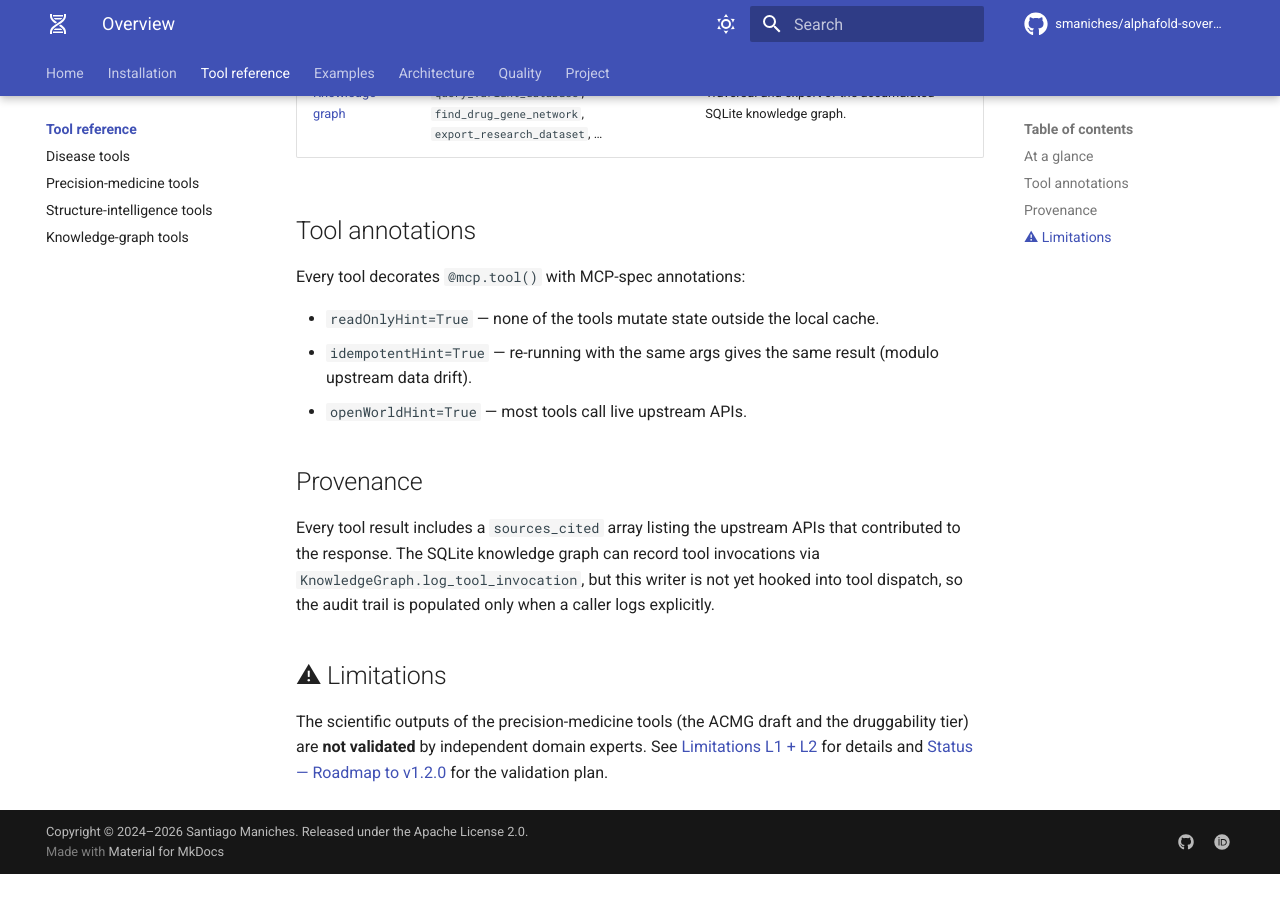
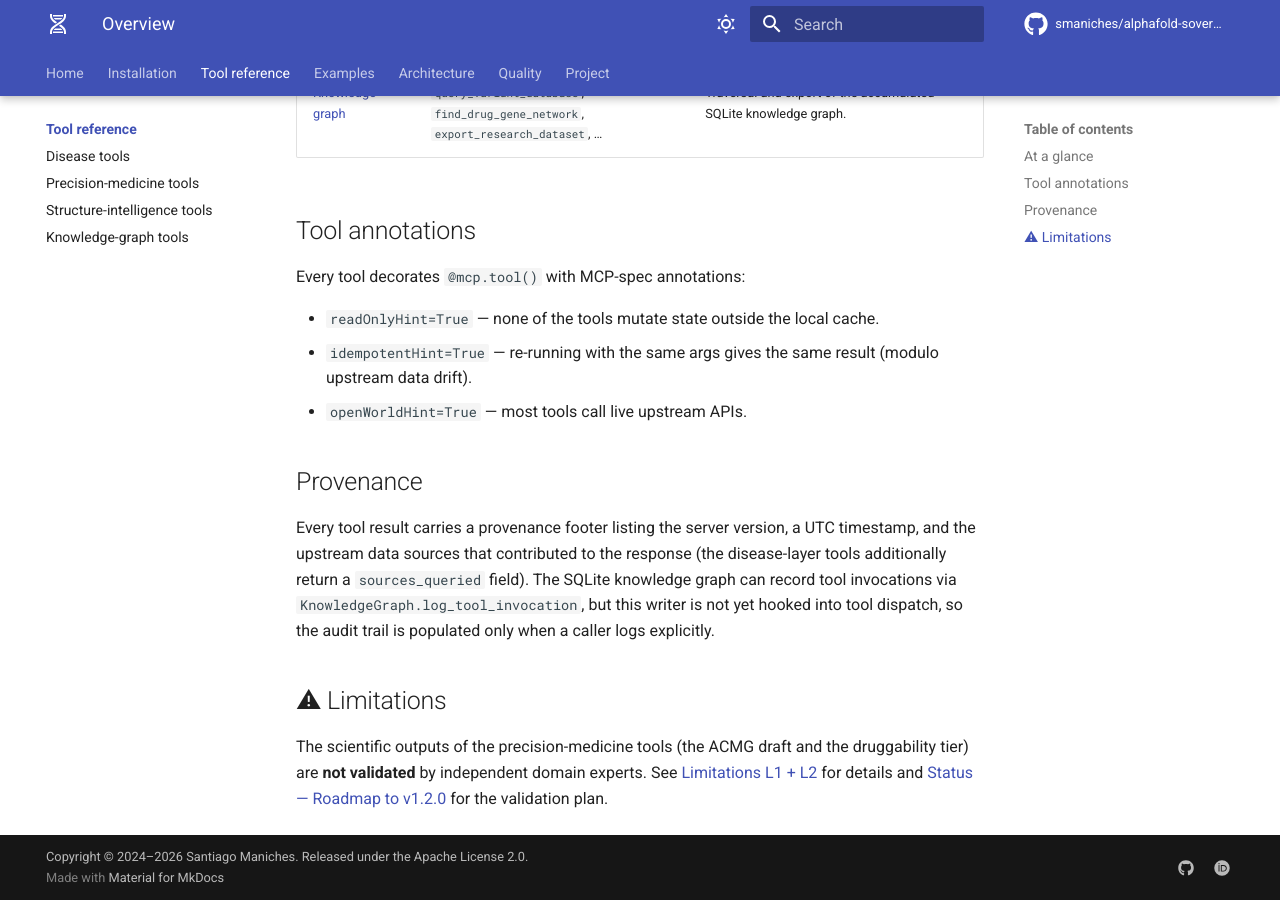
Before and after one commit to smaniches/alphafold-sovereign-mcp, an MkDocs documentation site: the page built from docs/tools/index.md, in a window 1280 px wide and 900 px high, scrolled down 558 px. Built offline with MkDocs 1.6.1 and Material for MkDocs 9.7.7, drawn with Linux system fonts in a browser that asks for light colours; comment, search, counter and statistics services are not loaded; before the commit the page ends 1432 px from its top, so only the background shows below that.

Commit message:
docs: fix non-existent sources_cited claim in tool reference
docs/tools/index.md asserted that "every tool result includes a
`sources_cited` array". No tool emits that key -- `sources_cited` does
not appear anywhere in src/. The real per-result provenance is the
`_provenance()` footer (disease.py:310-313), used by all four tool
modules, which lists the server version, a UTC timestamp, and the
upstream sources; the disease-layer tools additionally return a
`sources_queried` field (disease.py:819). Corrected the sentence to
describe the mechanism that exists.

This sits in the same Provenance paragraph corrected in the prior
commit; documentation only, no behaviour change.

Author: Santiago Maniches (ORCID 0009-0005-6480-1987), TOPOLOGICA LLC.

Co-Authored-By: Claude Opus 4.8 (1M context) <noreply@anthropic.com>

```diff
--- a/docs/tools/index.md
+++ b/docs/tools/index.md
@@ -24,12 +24,13 @@ Every tool decorates `@mcp.tool()` with MCP-spec annotations:
 
 ## Provenance
 
-Every tool result includes a `sources_cited` array listing the
-upstream APIs that contributed to the response. The SQLite knowledge
-graph can record tool invocations via
-`KnowledgeGraph.log_tool_invocation`, but this writer is not yet hooked
-into tool dispatch, so the audit trail is populated only when a caller
-logs explicitly.
+Every tool result carries a provenance footer listing the server
+version, a UTC timestamp, and the upstream data sources that
+contributed to the response (the disease-layer tools additionally
+return a `sources_queried` field). The SQLite knowledge graph can
+record tool invocations via `KnowledgeGraph.log_tool_invocation`, but
+this writer is not yet hooked into tool dispatch, so the audit trail is
+populated only when a caller logs explicitly.
 
 ## ⚠ Limitations
 
```
